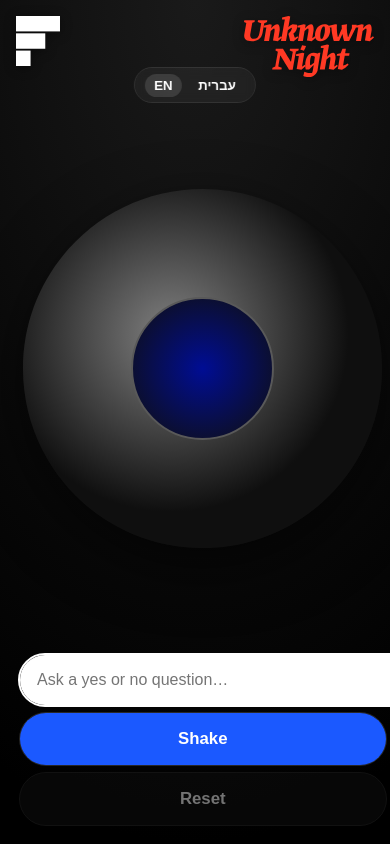
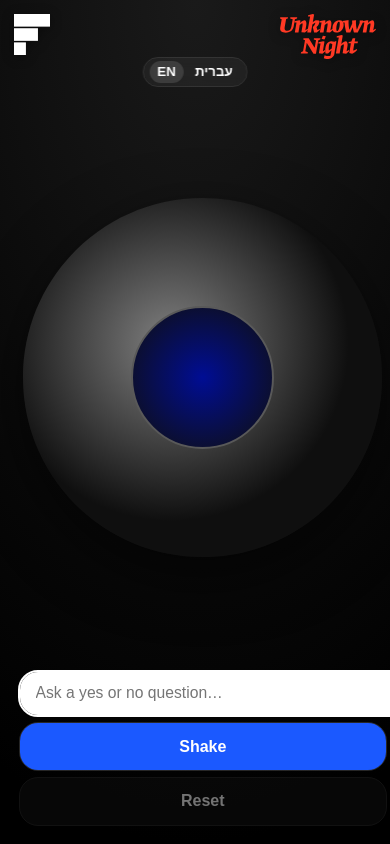
Before and after one commit to paulrozenboim/firma_magic8ball, a plain HTML site: page index.html in a window 390 px wide. Shown: the top 844 px of the page. Drawn offline with Linux system fonts and the light colour scheme; a web font is replaced by a local one.

Commit message:
Update index.html

```diff
--- a/index.html
+++ b/index.html
@@ -4,7 +4,6 @@
 <meta charset="utf-8" />
 <meta name="viewport" content="width=device-width, initial-scale=1, viewport-fit=cover" />
 <title>Magic 8-Ball (SVG layers)</title>
-
 <link href="https://fonts.googleapis.com/css2?family=Alef:wght@400;700&display=swap" rel="stylesheet"/>
 
 <style>
@@ -37,21 +36,25 @@
 
   .wrap{min-height:100%; position:relative; display:grid; grid-template-rows:1fr auto; z-index:1}
 
-  /* Logos */
-  .logo{position:fixed; top:28px; width:44px; height:auto; z-index:3;
-        filter:drop-shadow(0 2px 6px rgba(0,0,0,.4)); user-select:none;}
-  .logo.left{ left:28px; }
-  .logo.right{ right:28px; width:160px; cursor:pointer; }
+  /* Logos (pinned regardless of language) */
+  .logo{
+    position:fixed; top:24px; height:auto; z-index:3; user-select:none;
+    filter:drop-shadow(0 2px 6px rgba(0,0,0,.4));
+  }
+  .logo.left{ left:20px; width:40px; }
+  .logo.right{ right:20px; width:120px; cursor:pointer; } /* smaller */
 
-  /* Lang toggle centered top */
+  /* Language toggle – slimmer, centered, below logos */
   .lang-toggle{
-    position:fixed; left:50%; top:24px; transform:translateX(-50%); z-index:4;
-    display:flex; gap:.4rem; align-items:center;
+    position:fixed; left:50%; top:66px; transform:translateX(-50%);
+    z-index:4; display:flex; gap:.25rem; align-items:center;
     background:rgba(255,255,255,0.05); backdrop-filter:blur(5px);
-    border-radius:999px; padding:.35rem .55rem; outline:1px solid rgba(255,255,255,.12);
+    border-radius:999px; padding:.25rem .4rem;
+    outline:1px solid rgba(255,255,255,.12);
+    font-size:13px;
   }
   .lang-toggle button{
-    background:transparent; color:var(--fg); border:0; padding:.25rem .6rem;
+    background:transparent; color:var(--fg); border:0; padding:.2rem .5rem;
     cursor:pointer; border-radius:999px; font-weight:700; font-family:"Alef",sans-serif;
   }
   .lang-toggle button.active{ background:rgba(255,255,255,.12); }
@@ -67,12 +70,12 @@
     width:46%; aspect-ratio:1/1; display:flex; align-items:center; justify-content:center;
     text-align:center; margin:auto; border-radius:50%;
     background: radial-gradient(50% 50% at 50% 38%, rgba(18,32,110,0.35) 0%, rgba(0,0,0,0) 70%);
-    color:#eaf0ff; font-weight:700; line-height:1.18; padding:4%; transform:translateY(2%);
+    color:#eaf0ff; font-weight:700; line-height:1.18; padding:3.5%; transform:translateY(2%);
     text-shadow:0 0 6px rgba(40,100,255,.35); white-space:pre-line; opacity:0;
   }
-  .answer.small  { font-size: clamp(12px, 1.3vw, 18px); }
-  .answer.medium { font-size: clamp(13px, 1.7vw, 22px); }
-  .answer.large  { font-size: clamp(14px, 2vw, 26px); }
+  .answer.small  { font-size: clamp(12px, 1.25vw, 18px); }
+  .answer.medium { font-size: clamp(13px, 1.6vw, 21px); }
+  .answer.large  { font-size: clamp(14px, 1.9vw, 24px); }
   .answer.hidden { opacity:0; }
   .answer.show   { animation: fadeIn .35s ease-out forwards; }
   @keyframes fadeIn{ from{opacity:0; transform:translateY(2%) scale(.985);} to{opacity:1; transform:translateY(2%) scale(1);} }
@@ -92,16 +95,17 @@
   /* Controls */
   .controls{
     display:grid; grid-template-columns:1fr auto auto; gap:.6rem;
-    padding:1rem clamp(1rem,5vw,3rem) 2rem; align-items:center;
+    padding:1rem clamp(1rem,5vw,3rem) 1.5rem; align-items:center;
   }
   .question{
-    font-family:"Alef",sans-serif; font-size:1.05rem; padding:.9rem 1.1rem;
-    border-radius:999px; border:0; outline:2px solid #fff; background:#fff; color:#111;
+    font-family:"Alef",sans-serif; font-size:1rem;       /* smaller */
+    padding:.7rem 1rem;                                   /* smaller */
+    border-radius:20px; border:0; outline:2px solid #fff; background:#fff; color:#111;
   }
   [dir="rtl"] .question{ text-align:right; }
   .btn{
     font-family:"Alef",sans-serif; font-weight:700;
-    font-size:1.02rem; padding:.9rem 1.15rem; border-radius:999px; border:0; cursor:pointer;
+    font-size:.98rem; padding:.7rem 1rem; border-radius:20px; border:0; cursor:pointer;
     background:#111; color:#fff; outline:1px solid rgba(255,255,255,.15);
     transition:transform .12s ease, outline-color .2s ease, background .2s ease;
   }
@@ -110,13 +114,13 @@
 
   /* -------------------- Mobile tweaks -------------------- */
   @media (max-width: 640px){
-    .logo{ top:16px; }
-    .logo.left{ left:16px; }
-    .logo.right{ right:16px; width:130px; }
-    .lang-toggle{ top:68px; padding:.35rem .6rem; }
-    .stage{ padding-top: clamp(84px, 14vh, 120px); }
+    .logo.left{ left:14px; top:14px; width:36px; }
+    .logo.right{ right:14px; top:14px; width:96px; }     /* smaller on phones */
+    .lang-toggle{ top:58px; font-size:12px; padding:.2rem .35rem; gap:.2rem; }
+
+    .stage{ padding-top: clamp(80px, 14vh, 120px); }
     .ball-stack{ width:min(58vh, 92vw); }
-    .answer{ width:54%; padding:5%; } /* give text a bit more room on phones */
+    .answer{ width:52%; padding:4.5%; }                   /* more room on phones */
 
     .controls{
       grid-template-columns: 1fr;
@@ -124,8 +128,8 @@
       gap:.5rem;
       padding: .75rem clamp(12px, 5vw, 24px) 1.2rem;
     }
-    .question{ width:100%; font-size:1rem; padding:1rem 1.1rem; }
-    .btn{ width:100%; padding:1rem 1.1rem; font-size:1.05rem; }
+    .question{ width:100%; font-size:.98rem; padding:.8rem 1rem; border-radius:18px; }
+    .btn{ width:100%; padding:.9rem 1rem; font-size:1rem; border-radius:18px; }
   }
 </style>
 </head>
@@ -264,10 +268,10 @@
     answerEl.className="answer";
     const wrapped=prepareText(text);
     answerEl.innerHTML = escapeHTML(wrapped).replace(/\n/g,"<br>");
-    answerEl.style.fontSize = ""; // clear inline
+    answerEl.style.fontSize = "";
     answerEl.classList.add("large");
     fitTextUntilItFits(answerEl);
-    void answerEl.offsetWidth; // reflow for fade
+    void answerEl.offsetWidth; /* reflow for fade */
     answerEl.classList.add("show");
     answerEl.setAttribute('aria-label', text);
     answerEl.dataset.idx = idx!==null ? String(idx) : "";
@@ -292,7 +296,10 @@
     if(!q){ questionEl.focus(); return; }
     isBusy=true;
 
-    questionEl.readOnly = true;  // keep value visible on mobile
+    // prevent scroll jump on mobile
+    const y = window.scrollY;
+
+    questionEl.blur();                // close keyboard & avoid scroll dance
     shakeBtn.disabled = true;
     resetBtn.disabled = true;
 
@@ -309,16 +316,17 @@
 
     answeredOnce=true; shakeBtn.textContent=STRINGS[lang].askAgain; resetBtn.disabled=false;
 
-    questionEl.readOnly = false;
     shakeBtn.disabled = false;
     isBusy=false;
-    questionEl.select();
+
+    // restore scroll position
+    window.scrollTo({ top: y });
   }
 
   function resetAll(){
     if(isBusy) return;
     questionEl.value=""; clearAnswer(); answeredOnce=false;
-    shakeBtn.textContent=STRINGS[lang].shake; resetBtn.disabled=true; questionEl.focus();
+    shakeBtn.textContent=STRINGS[lang].shake; resetBtn.disabled=true;
   }
 
   form.addEventListener('submit', e=>{ e.preventDefault(); shakeAndAnswer(); });
```
